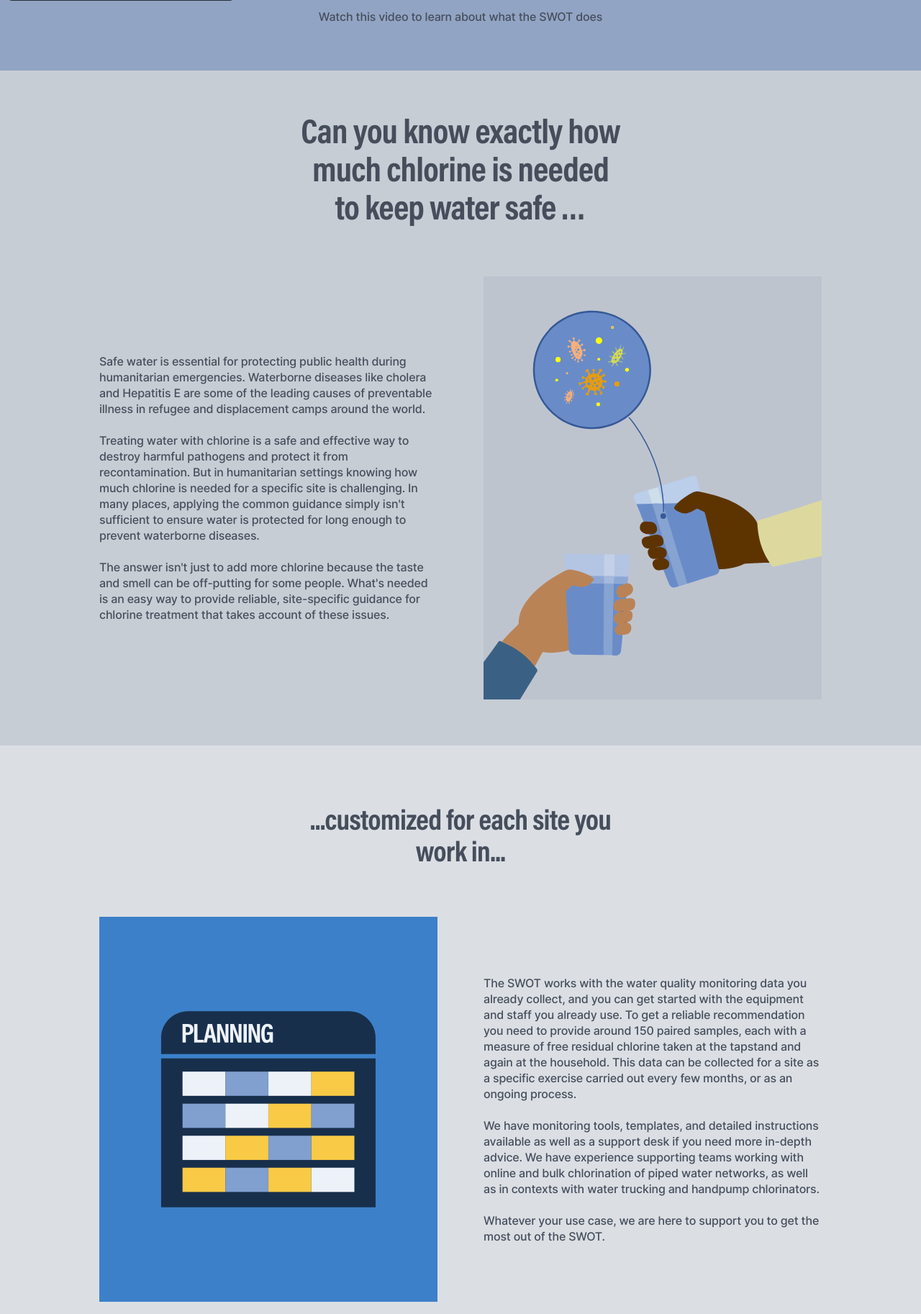
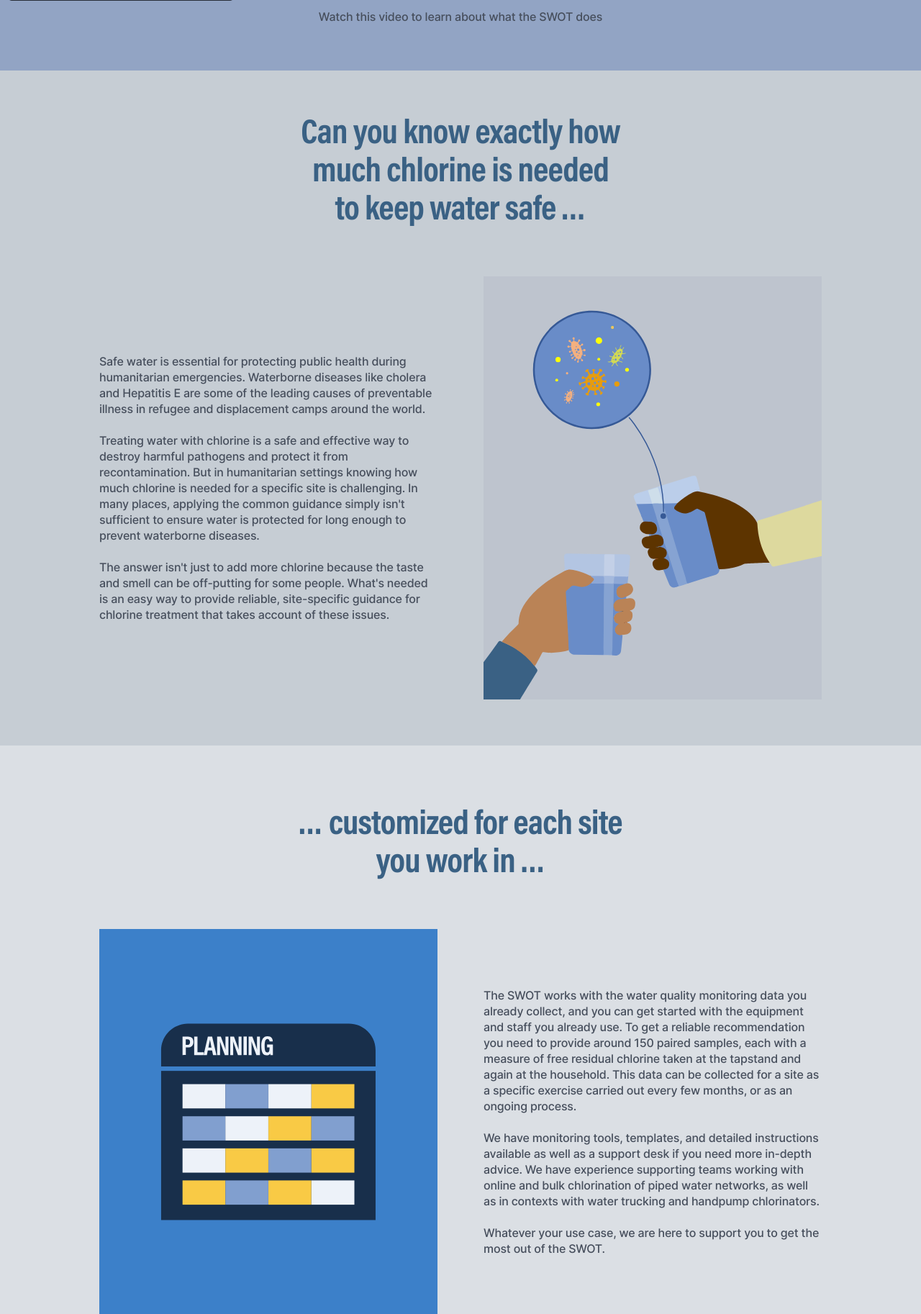
Before and after one commit to safeh2o/swot-infopage, a PHP site: page /how-it-works.html in a window 1280 px wide. Shown: the part 788-2614 px from the top of the page at 72% size. Run offline with PHP 8.4, Linux system fonts and the light colour scheme.

Commit message:
how it works titles

```diff
--- a/how-it-works.html
+++ b/how-it-works.html
@@ -186,7 +186,9 @@
         </div>
         <div class="point">
           <!-- <h1 class="section-title">Routine Monitoring</h1> -->
-          <h1 class="section-title">...customized for each site you work in...</h1>
+          <h1 class="section-title banner-title"><span class="ellipsis">...</span> customized for each site you work in
+            <span class="ellipsis">...</span>
+          </h1>
           <div class="point-img">
             <img src="/public/assets/how-it-works/routine-monitor.svg"
               alt="team members collecting data on the field..." />
@@ -206,7 +208,8 @@
           </div>
         </div>
         <div class="point">
-          <h1 class="section-title">...using only the data that you routinely collect?</h1>
+          <h1 class="section-title banner-title"><span class="ellipsis">...</span> using only the data that you
+            routinely collect?</h1>
           <!-- <h1 class="section-title">Advanced Modelling</h1> -->
           <div class="point-img">
             <img src="/public/assets/how-it-works/advanced-analytics.svg"
@@ -225,7 +228,7 @@
         </div>
         <div class="point">
           <!-- <h1 class="section-title">Actionable Insights</h1> -->
-          <h1 class="section-title">The SWOT provides you with actionable guidance to keep water safe.</h1>
+          <h1 class="section-title banner-title">The SWOT provides you with actionable guidance to keep water safe.</h1>
           <div class="point-img">
             <img src="/public/assets/how-it-works/actionable-insights.svg"
               alt="person holding cup of clean water after successful results..." />
--- a/src/sections.scss
+++ b/src/sections.scss
@@ -344,6 +344,8 @@
 
 		max-width: 450px;
 		margin: 0 auto;
+
+		color: #3a6184;
 	}
 
 	.ellipsis {
```
Also changed, not shown: public/assets/style.css, 1 other file.
